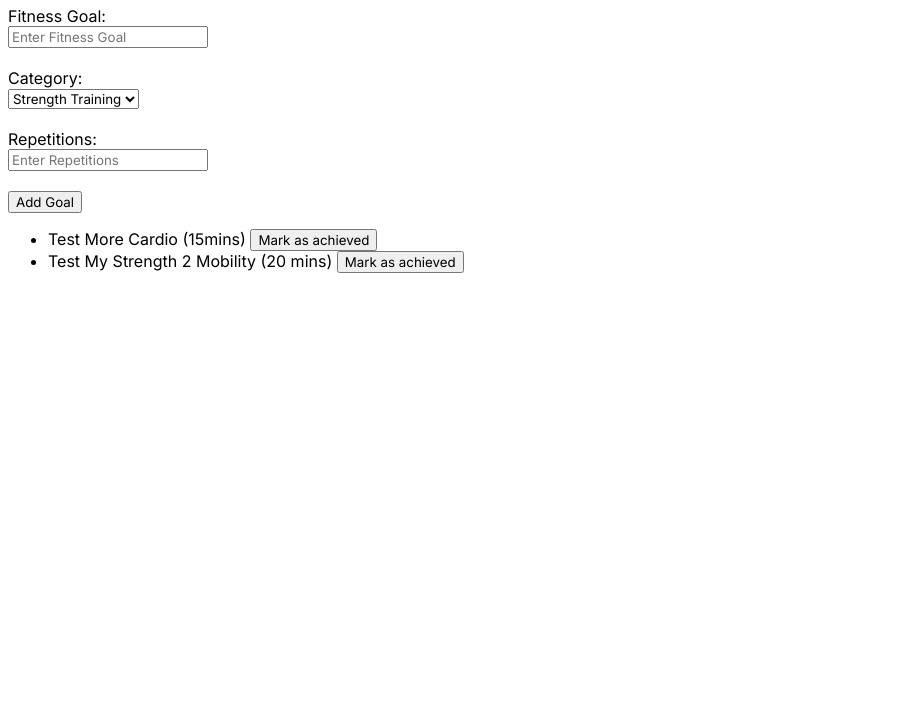
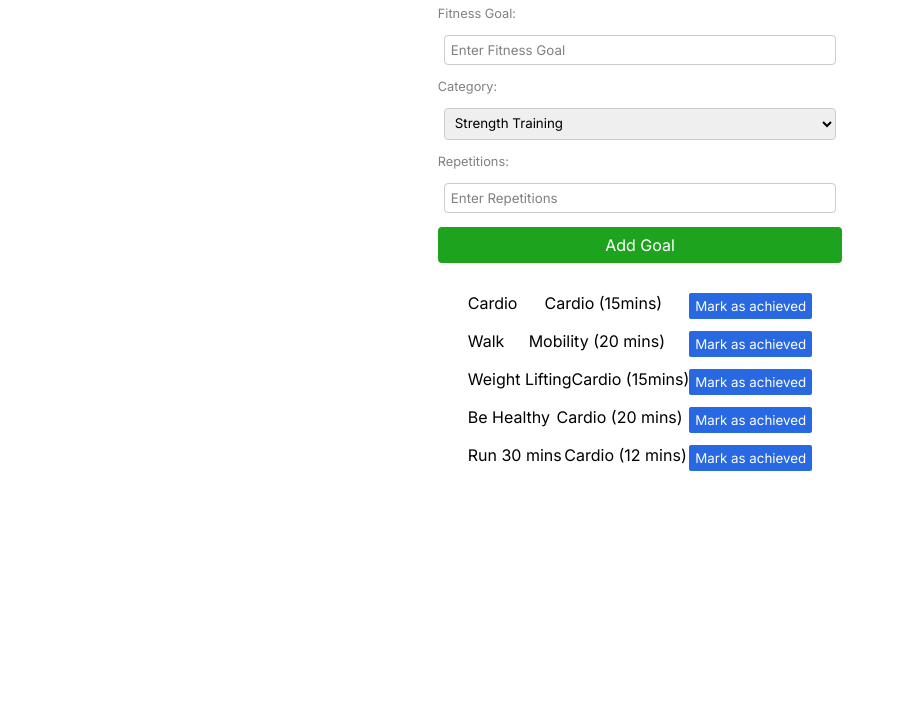
Before and after one commit to yvette-luong/EvaluationProject_FitnessGoalTracker, a website with bundled scripts: page index.html in a window 1280 px wide. Shown: the part 76-800 px from the top of the page, without its empty margins (0-897 px from the left). Built offline with nearby package versions, Linux system fonts and the light colour scheme; data requests are answered from the project's data file.

Commit message:
Mark as Achieved works
Mark as Achieved works. Add PATCH.
Update some styling.

```diff
--- a/api.js
+++ b/api.js
@@ -30,6 +30,22 @@ export const APIs = (() => {
         });
     };
 
-    return { getGoals, createGoal, deleteGoal };
+    const updateGoal = (id, updatedGoal) => {
+        return fetch(`${baseURL}/${String(id)}`, {
+            method: "PATCH",
+            headers: {
+                "Content-Type": "application/json",
+            },
+            body: JSON.stringify(updatedGoal),
+        }).then((res) => {
+            if (!res.ok) {
+                throw new Error(`Failed to update goal with id ${id}`);
+            }
+            return res.json();
+        });
+    };
+
+
+    return { getGoals, createGoal, deleteGoal, updateGoal };
 
 })();
--- a/controller.js
+++ b/controller.js
@@ -54,10 +54,20 @@ const Controller = (() => {
             if (e.target.classList.contains("btn--delete")) {
                 const id = e.target.dataset.id;
                 try {
-                    await APIs.deleteGoal(id);
-                    state.deleteGoal(id);
+                    // Update the goal to achieved
+                    const updatedGoal = { achieved: true };
+
+                    await APIs.updateGoal(id, updatedGoal);
+
+                    // Update frontend state manually
+                    const updatedGoals = state.goals.map(goal =>
+                        Number(goal.id) === Number(id) ? { ...goal, achieved: true } : goal
+                    );
+                    state.goals = updatedGoals;
+                    View.showMessage("You just completed a goal!");
+
                 } catch (error) {
-                    console.error("Error deleting goal:", error);
+                    console.error("Error marking goal as achieved:", error);
                 }
             }
         });
--- a/db.json
+++ b/db.json
@@ -2,17 +2,38 @@
   "goals": [
     {
       "id": "15ab",
-      "description": "Test More",
+      "description": "Cardio",
       "category": "Cardio",
       "repetitions": "15mins",
-      "achieved": false
+      "achieved": true
     },
     {
       "id": "c423",
-      "description": "Test My Strength 2",
+      "description": "Walk",
       "category": "Mobility",
       "repetitions": "20 mins",
-      "achieved": false
+      "achieved": true
+    },
+    {
+      "id": "cf3c",
+      "description": "Weight Lifting",
+      "category": "Cardio",
+      "repetitions": "15mins",
+      "achieved": true
+    },
+    {
+      "id": "40c5",
+      "description": "Be Healthy",
+      "category": "Cardio",
+      "repetitions": "20 mins",
+      "achieved": true
+    },
+    {
+      "id": "a1a0",
+      "description": "Run 30 mins",
+      "category": "Cardio",
+      "repetitions": "12 mins",
+      "achieved": true
     }
   ]
 }
--- a/index.html
+++ b/index.html
@@ -15,36 +15,40 @@
 
 <body>
     <h1> Fitness Goal Tracker </h1>
+
     <form>
         <!-- Goal Input -->
-        <label for="description">Fitness Goal:</label><br>
-        <input type="text" id="description" name="description" placeholder="Enter Fitness Goal" required><br><br>
+        <label for="description">Fitness Goal:</label>
+        <input type="text" id="description" name="description" placeholder="Enter Fitness Goal" required>
 
         <!-- Category dropdown -->
-        <label for="category">Category:</label><br>
+        <label for="category">Category:</label>
         <select id="category" name="category" required>
             <option value="strength">Strength Training</option>
             <option value="cardio">Cardio</option>
             <option value="flexibility">Flexibility</option>
             <option value="mobility">Mobility</option>
-        </select> <br></br>
+        </select>
 
         <!-- Repetitions input -->
-        <label for="repetitions">Repetitions:</label><br>
-        <input type="text" id="repetitions" name="repetitions" placeholder="Enter Repetitions" required><br></br>
+        <label for="repetitions">Repetitions:</label>
+        <input type="text" id="repetitions" name="repetitions" placeholder="Enter Repetitions" required>
 
         <!-- Button -->
-        <button type="submit">
+        <button type="submit" class="add-goal">
             Add Goal
         </button>
     </form>
     <!-- Goals List -->
     <div id="goal-list">
         <ul class="lists">
-            <li>
+            <li class="list-items">
                 Run 5km <span>Cardio (30 minutes)</span>
-                <button class="btn--delete">Mark As Achieved</button>
+                <button class="btn--delete" data-id="1">Mark As Achieved</button>
             </li>
         </ul>
     </div>
+
+    <div id="message">
+    </div>
 </body>
--- a/style.css
+++ b/style.css
@@ -3,3 +3,75 @@
     font-optical-sizing: auto;
     font-style: normal;
 }
+
+#message{
+    color: cornflowerblue;
+    font-style: bold;
+    align-self: center;
+}
+
+body{
+    display: flex;
+    flex-direction: column;
+    min-height: 100vh;
+    margin: auto;
+    max-width: fit-content;
+}
+
+input[type=text], select{
+        margin: 6px;
+        padding: 6px;
+        display: inline-block;
+        border: 1px solid #ccc;
+        border-radius: 4px;
+    }
+
+
+form {
+    display: flex;
+    flex-direction: column;
+    align-content: space-between;
+    gap: 0.5rem;
+}
+label{
+    font-size: 0.8rem;
+    color: grey;
+
+}
+
+.add-goal{
+    font-size: 1rem;
+    height: 36px;
+    border-radius: 4px;
+    border: none;
+    background-color: rgb(30, 163, 30);
+    color:white;
+}
+
+::placeholder{
+    color: grey;
+}
+
+ul{
+    list-style: none;
+    margin: 12px;
+    padding: 12px;
+}
+
+
+li{
+    display: flex;
+    flex-direction: row;
+    justify-content: space-between;
+    padding: 6px;
+    border:#ccc 2px;
+}
+
+
+.btn--delete{
+    height: 26px;
+    border-radius: 2px;
+    border: none;
+    background-color: rgb(40, 104, 224);
+    color: white;
+}
--- a/view.js
+++ b/view.js
@@ -18,9 +18,23 @@ export const View = (() => {
         document.querySelector("form").reset();
     };
 
+    //show marked message
+    const showMessage = (text) => {
+        const messageEl = document.getElementById('message');
+        if (!messageEl) return; // if no message div, skip
+
+        messageEl.textContent = text;
+        messageEl.style.display = 'block';
+
+        setTimeout(() => {
+            messageEl.style.display = 'none';
+        }, 2000);
+    };
+
     return {
         renderGoals,
         clearForm,
-        listEl
+        listEl,
+        showMessage
     };
 })();
```
